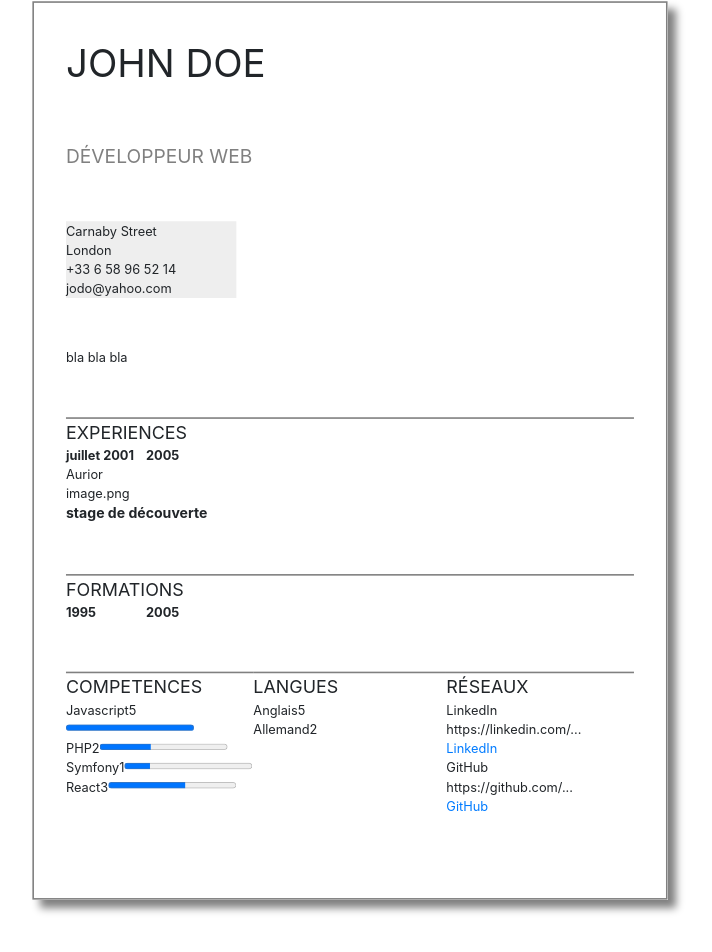
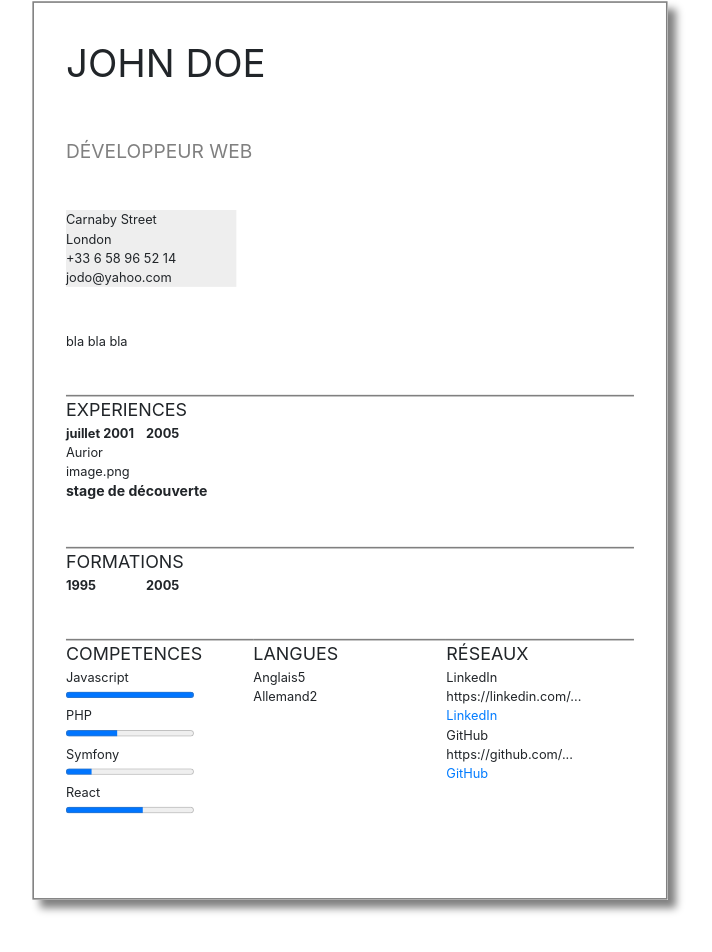
Before and after one commit to fcaumartin/react-cv, a React app: page / in a window 1280 px wide. Shown: the part 832-1784 px from the top of the page, without its empty margins (47-759 px from the left). Built offline with nearby package versions, Linux system fonts and the light colour scheme.

Commit message:
Update progressBar

```diff
--- a/public/template3-1.css
+++ b/public/template3-1.css
@@ -59,6 +59,7 @@
         margin-top: 0px !important; margin-left: 0px !important; transform: scale(1) !important;
         border: 0px;
         width: 100vw;
+        height: 100vh;
     }
     .paper * {
         visibility: visible;
@@ -163,12 +164,6 @@ header, .paper>.identite {
 }
 
 
-/* Masquage header Profil */
-.paper>.intro>header {
-    display: none;
-}
-
-
 /* Paramètres bloc Expériences */
 .paper>.experiences>header {
     text-transform: uppercase;
@@ -268,15 +263,6 @@ header, .paper>.identite {
     font-size: 1.2em;
     /* border-bottom: 1.5px darkgray solid; */
 }
-.paper>.competences>div>.competence>.libelle {
-    display: inline-block;
-    width: 100px;
-}
-
-.paper>.competences>div>.competence>.niveau {
-    display: inline-block;
-    width: 100px;
-}
 
 
 /* Paramètres bloc Langues */
@@ -294,7 +280,6 @@ header, .paper>.identite {
 
 .paper>.langues>div>.langue>.niveau {
     display: inline-block;
-    width: 100px;
 }
 
 
@@ -305,3 +290,13 @@ header, .paper>.identite {
     font-size: 1.2em;
     /* border-bottom: 1.5px darkgray solid; */
 }
+
+
+/* Masquage header Profil */
+.paper>.intro>header {
+    display: none;
+}
+/* Masquage Competence Niveau */
+.paper>.competences>div>.competence>.niveau {
+    display: none;
+}
--- a/public/template3-2.css
+++ b/public/template3-2.css
@@ -67,15 +67,6 @@
 }
 
 
-/* Masquage header Intro + Profil */
-.paper>.intro>header {
-    display: none;
-}
-.paper>.profil>header {
-    display: none;
-}
-
-
 /* Justification texte */
 .paper>.intro>.text {
     text-align: justify;
@@ -133,12 +124,6 @@
     text-transform: uppercase;
     font-size: 1.4em;
     border-top: 2px gray solid;
-}
-.paper>.competences>div>.competence>.libelle {
-    display: inline;
-}
-.paper>.competences>div>.competence>.niveau {
-    display: inline;
 }
 
 
@@ -201,3 +186,16 @@
     flex-basis: 33%;
     order: 8;
 }
+
+
+/* Masquage header Intro + Profil */
+.paper>.intro>header {
+    display: none;
+}
+.paper>.profil>header {
+    display: none;
+}
+/* Masquage Competence Niveau */
+.paper>.competences>div>.competence>.niveau {
+    display: none;
+}
--- a/public/template3-3.css
+++ b/public/template3-3.css
@@ -65,6 +65,7 @@
         margin-top: 0px !important; margin-left: 0px !important; transform: scale(1) !important;
         border: 0px;
         width: 100vw;
+        height: 100vh;
     }
     .paper * {
         visibility: visible;
@@ -188,9 +189,6 @@
 .paper>.competences>div>.competence>.libelle {
     display: inline;
 }
-.paper>.competences>div>.competence>.niveau {
-    display: inline;
-}
 
 
 /* Paramètres bloc langues */
@@ -215,3 +213,9 @@
     font-size: 1.2em;
     border-bottom: 2px gray solid;
 }
+
+
+/* Masquage Competence Niveau */
+.paper>.competences>div>.competence>.niveau {
+    display: none;
+}
--- a/public/template3-4.css
+++ b/public/template3-4.css
@@ -62,6 +62,7 @@
         margin-top: 0px !important; margin-left: 0px !important; transform: scale(1) !important;
         border: 0px;
         width: 100vw;
+        height: 100vh;
     }
     .paper * {
         visibility: visible;
@@ -211,12 +212,6 @@
     font-size: 1.2em;
     border-bottom: 2px #1A409A solid;
 }
-.paper>.competences>div>.competence>.libelle {
-    display: inline;
-}
-.paper>.competences>div>.competence>.niveau {
-    display: inline;
-}
 
 
 /* Paramètres bloc langues */
@@ -239,3 +234,9 @@
     margin-top: 1em;
     font-size: 1.2em;;
 }
+
+
+/* Masquage Competence Niveau */
+.paper>.competences>div>.competence>.niveau {
+    display: none;
+}
--- a/public/template3-5.css
+++ b/public/template3-5.css
@@ -59,6 +59,7 @@
         margin-top: 0px !important; margin-left: 0px !important; transform: scale(1) !important;
         border: 0px;
         width: 100vw;
+        height: 100vh;
     }
     .paper * {
         visibility: visible;
@@ -246,11 +247,6 @@ header, .paper>.identite {
     width: 100px;
 }
 
-.paper>.competences>div>.competence>.niveau {
-    display: inline-block;
-    width: 100px;
-}
-
 
 /* Paramètres bloc Langues */
 .paper>.langues>header {
@@ -278,3 +274,9 @@ header, .paper>.identite {
     font-size: 1.2em;
     border-bottom: 1.5px darkgray solid;
 }
+
+
+/* Masquage Competence Niveau */
+.paper>.competences>div>.competence>.niveau {
+    display: none;
+}
--- a/public/template3-6.css
+++ b/public/template3-6.css
@@ -63,6 +63,7 @@
         margin-top: 0px !important; margin-left: 0px !important; transform: scale(1) !important;
         border: 0px;
         width: 100vw;
+        height: 100vh;
     }
     .paper * {
         visibility: visible;
@@ -89,12 +90,6 @@
 } */
 
 
-/* Masquage header Profil */
-.paper>.intro>header {
-    display: none;
-}
-
-
 /* Paramètres bloc Poste */
 .paper>.titre>.poste{
     font-size: 1.5em;
@@ -104,14 +99,17 @@
 }
 
 
-/* Couleur backround sidebar */
+/* Couleur background sidebar */
 .paper>.identite, .paper>.profil, .paper>.competences, .paper>.langues, .paper>.reseaux {
     background-color: #0187DE;
     text-indent: 15px;
     color: white;
     margin-top: -2px;
+}
+.paper>.competences>div>.competence>progress {
+    margin-left: 15px;
+}
 
-}
 
 /* Mise en page descriptions */
 .paper>.experiences>div>.experience>.description, .paper>.formations>div>.formation>.description {
@@ -194,12 +192,6 @@
     font-size: 1.2em;
     background-color: #016CB2;
 }
-.paper>.competences>div>.competence>.libelle {
-    display: inline;
-}
-.paper>.competences>div>.competence>.niveau {
-    display: inline;
-}
 
 
 /* Paramètres bloc langues */
@@ -224,3 +216,13 @@
     font-size: 1.2em;
     background-color: #016CB2;
 }
+
+
+/* Masquage header Profil */
+.paper>.intro>header {
+    display: none;
+}
+/* Masquage Competence Niveau */
+.paper>.competences>div>.competence>.niveau {
+    display: none;
+}
--- a/public/template3-7.css
+++ b/public/template3-7.css
@@ -52,6 +52,7 @@
         margin-top: 0px !important; margin-left: 0px !important; transform: scale(1) !important;
         border: 0px;
         width: 100vw;
+        height: 100vh;
     }
     .paper * {
         visibility: visible;
@@ -85,12 +86,6 @@
 /* Couleur background latéral */
 .paper>.profil, .paper>.competences, .paper>.langues, .paper>.reseaux {
     background-color:whitesmoke;
-}
-
-
-/* Masquage header Profil */
-.paper>.intro>header {
-    display: none;
 }
 
 
@@ -194,13 +189,6 @@
 .paper>.competences {
     padding: 0 15px;
 }
-.paper>.competences>div>.competence>.libelle {
-    display: inline;
-}
-.paper>.competences>div>.competence>.niveau {
-    display: inline;
-}
-
 
 
 /* Paramètres bloc Langues */
@@ -259,3 +247,13 @@
     font-size: 1.1em;
     display: inline;
 }
+
+
+/* Masquage header Profil */
+.paper>.intro>header {
+    display: none;
+}
+/* Masquage Competence Niveau */
+.paper>.competences>div>.competence>.niveau {
+    display: none;
+}
--- a/public/template3-8.css
+++ b/public/template3-8.css
@@ -52,6 +52,7 @@
         margin-top: 0px !important; margin-left: 0px !important; transform: scale(1) !important;
         border: 0px;
         width: 100vw;
+        height: 100vh;
     }
     .paper * {
         visibility: visible;
@@ -87,21 +88,16 @@
   .poste::before {
     content: '';
     position: absolute;
+    margin-bottom: 1px;
     bottom: 0;
     width: 0;
     height: 0;
     border-style: solid;
-    border-width: 12px 12px 0 12px;
+    border-width: 14px 14px 0 14px;
     border-color: #FE7A66 transparent transparent transparent;
     left: 10%;
     transform: translateX(-50%) translateY(100%);
   }
-
-
-/* Masquage header Profil */
-.paper>.intro>header {
-    display: none;
-}
 
 
 /* Mise en page descriptions */
@@ -196,12 +192,7 @@
 .paper>.competences {
     padding: 0 15px;
 }
-.paper>.competences>div>.competence>.libelle {
-    display: inline;
-}
-.paper>.competences>div>.competence>.niveau {
-    display: inline;
-}
+
 
 /* Paramètres bloc Langues */
 .paper>.langues>header {
@@ -263,3 +254,13 @@
     font-size: 1.1em;
     display: inline;
 }
+
+
+/* Masquage header Profil */
+.paper>.intro>header {
+    display: none;
+}
+/* Masquage Competence Niveau */
+.paper>.competences>div>.competence>.niveau {
+    display: none;
+}
```
